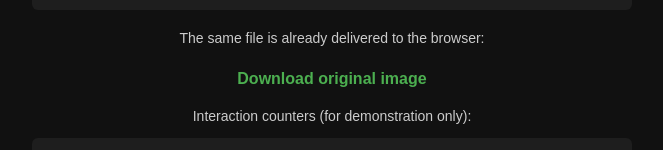
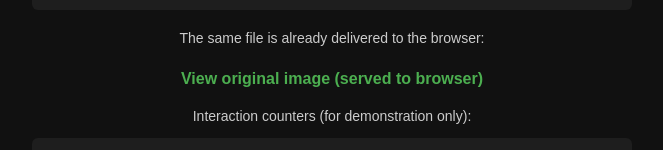
Before and after one commit to danmcpherson-arch/image-protection-demo, a plain HTML site: page index.html in a window 1280 px wide. Shown: the part 734-884 px from the top of the page, without its empty margins (308-971 px from the left). Drawn offline with Linux system fonts and the light colour scheme.

Commit message:
Update index.html

```diff
--- a/index.html
+++ b/index.html
@@ -115,27 +115,22 @@
 
   <button onclick="toggleOverlay()">Toggle Protection</button>
 
-  <!-- Code caption -->
   <p class="caption">
     The image is still referenced directly in the page source:
   </p>
 
-  <!-- Code block -->
   <div class="code-block">
     &lt;img src="unlock.jpg" alt="Demo Image"&gt;
   </div>
 
-  <!-- Download caption -->
   <p class="caption">
     The same file is already delivered to the browser:
   </p>
 
-  <!-- Download link -->
-  <a class="download-link" href="unlock.jpg" download>
-    Download original image
+  <a class="download-link" href="unlock.jpg" target="_blank" rel="noopener noreferrer">
+    View original image (served to browser)
   </a>
 
-  <!-- Counters -->
   <p class="caption">
     Interaction counters (for demonstration only):
   </p>
@@ -187,7 +182,6 @@
     isTopProtected = !isTopProtected;
   }
 
-  // Right-click detection
   document.addEventListener('contextmenu', function (event) {
     event.preventDefault();
     rightClickCount++;
@@ -195,7 +189,6 @@
     alert('This is a preview image. Please support the photographer by purchasing the final version.');
   });
 
-  // Long-press detection (heuristic)
   let pressTimer;
 
   document.addEventListener('touchstart', function () {
```
